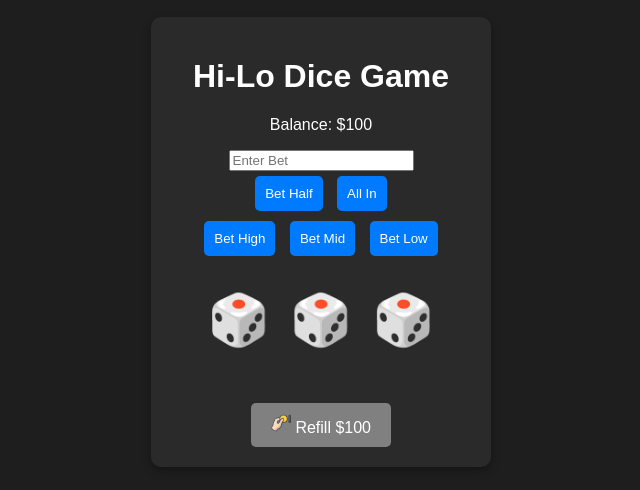
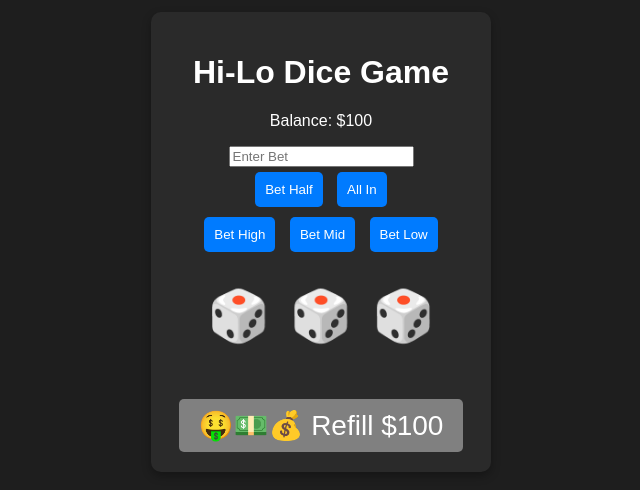
Before and after one commit to reverlic/mycosAssignment_2025, a plain HTML site: page workshop02/index.html in a window 1280 px wide. Shown: the part 158-648 px from the top of the page, without its empty margins (319-959 px from the left). Drawn offline with Linux system fonts and the light colour scheme.

Commit message:
remove img

```diff
--- a/workshop02/index.html
+++ b/workshop02/index.html
@@ -51,9 +51,10 @@
             background-color: #0056b3;
         }
         .refill-btn {
+            vertical-align: bottom;
             margin-top: 20px;
             padding: 10px 20px;
-            font-size: 16px;
+            font-size: 28px;
             border: none;
             background-color: gray;
             color: white;
@@ -94,7 +95,7 @@
         </div>
         <p class="result-text" id="resultText"></p>
         <button id="refillButton" class="refill-btn" onclick="refillBalance()" disabled>
-            <img src="528281.png" alt="Refill" width="20"> Refill $100
+            🤑💵💰 Refill $100
         </button>
     </div>
     <script>
```
Also changed, not shown: workshop02/528281.png (deleted).
